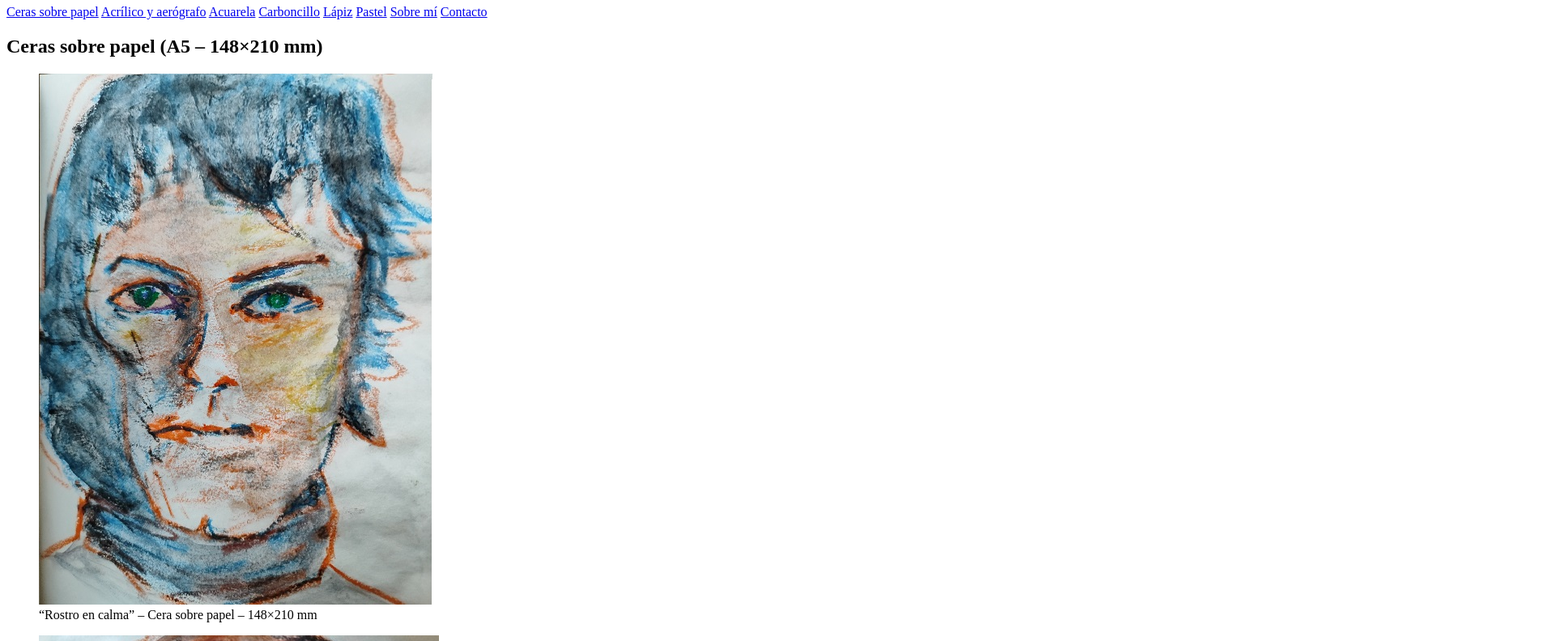
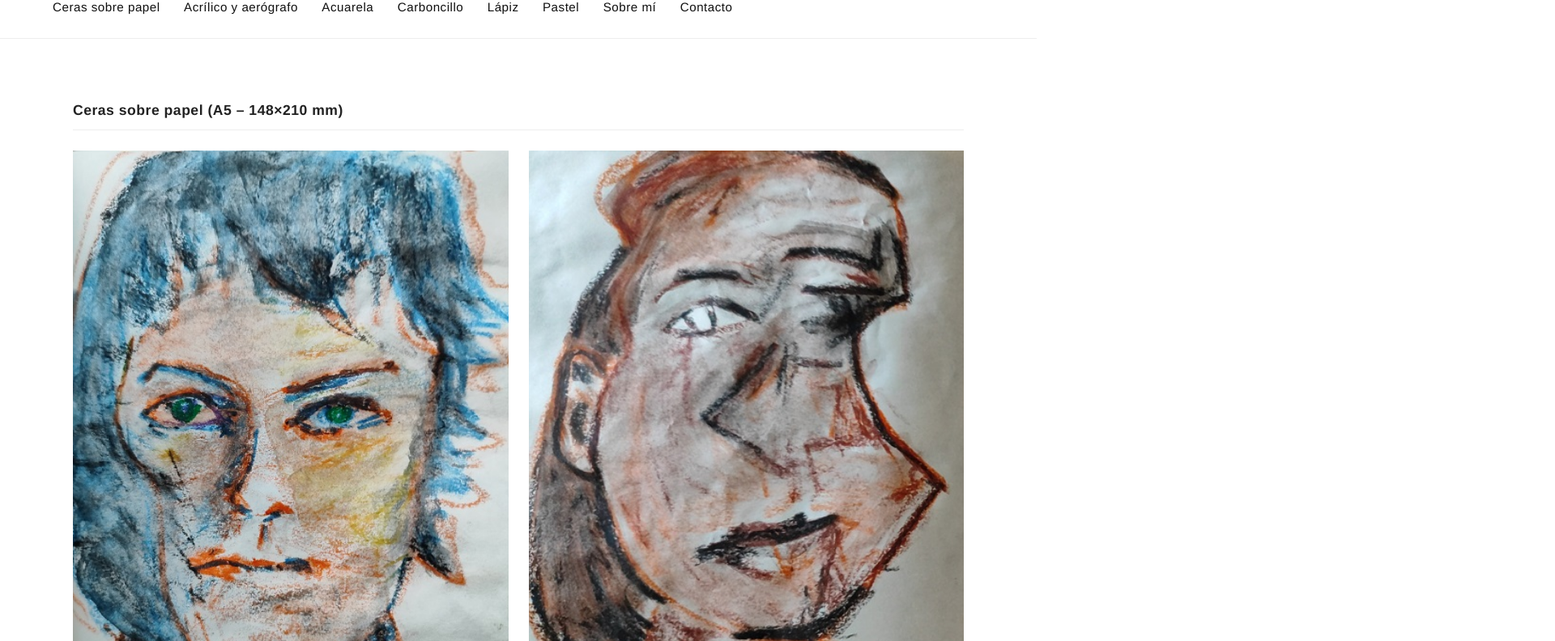
Before and after one commit to AmparoGenoveva/Amparo, a plain HTML site: page index.html in a window 1280 px wide. Shown: the part 74-866 px from the top of the page at 81% size, 1920 px wide, since content can reach past the window. Drawn offline with Linux system fonts and the light colour scheme.

Commit message:
Update style.css

```diff
--- a/style.css
+++ b/style.css
@@ -1,4 +1,99 @@
-/* --- Grid con tamaños proporcionales --- */
+/* General */
+body {
+  margin: 0;
+  font-family: "Helvetica Neue", Arial, sans-serif;
+  background: #fff;
+  color: #111;
+  line-height: 1.7;
+  font-size: 16px;
+}
+
+/* Header */
+header {
+  padding: 25px 40px;
+  border-bottom: 1px solid #eee;
+  display: flex;
+  justify-content: space-between;
+  align-items: center;
+  flex-wrap: wrap;
+}
+
+header h1 {
+  font-size: 1.6rem;
+  font-weight: 600;
+  margin: 0;
+  letter-spacing: 1px;
+}
+
+nav a {
+  margin-left: 25px;
+  text-decoration: none;
+  color: #111;
+  font-weight: 500;
+  font-size: 0.95rem;
+  letter-spacing: 0.5px;
+  transition: color 0.3s ease;
+}
+
+nav a:hover {
+  color: #999;
+}
+
+/* Main container */
+main {
+  max-width: 1100px;
+  margin: auto;
+  padding: 60px 30px;
+}
+
+/* Section titles */
+h2 {
+  font-size: 1.1rem;
+  font-weight: 600;
+  margin-bottom: 25px;
+  border-bottom: 1px solid #eee;
+  padding-bottom: 8px;
+  letter-spacing: 0.5px;
+  color: #222;
+}
+
+/* Grid for artworks */
+.grid {
+  display: grid;
+  grid-template-columns: repeat(auto-fit, minmax(280px, 1fr));
+  gap: 25px;
+}
+
+.grid figure {
+  margin: 0;
+}
+
+.grid img {
+  width: 100%;
+  height: auto;
+  border-radius: 0;
+  transition: transform 0.3s ease, opacity 0.3s ease;
+  cursor: pointer;
+}
+
+.grid img:hover {
+  transform: scale(1.02);
+  opacity: 0.9;
+}
+
+figcaption {
+  margin-top: 8px;
+  font-size: 0.9rem;
+  color: #444;
+  line-height: 1.4;
+}
+
+figcaption .serie {
+  font-size: 0.85rem;
+  color: #777;
+}
+
+/* Tamaños proporcionales */
 .size-a4 {
   aspect-ratio: 210 / 297; /* A4 */
   object-fit: cover;
@@ -12,6 +107,16 @@
 .size-50x70 {
   aspect-ratio: 500 / 700; /* Acrílico grande */
   object-fit: cover;
+}
+
+/* Footer */
+footer {
+  text-align: center;
+  padding: 30px;
+  border-top: 1px solid #eee;
+  margin-top: 60px;
+  font-size: 0.85rem;
+  color: #777;
 }
 
 /* --- Lightbox --- */
@@ -34,7 +139,7 @@
   box-shadow: 0 0 20px rgba(0,0,0,0.8);
 }
 
-#lightbox:target {
+#lightbox.active {
   display: flex;
   animation: fadeIn 0.3s ease;
 }
```
